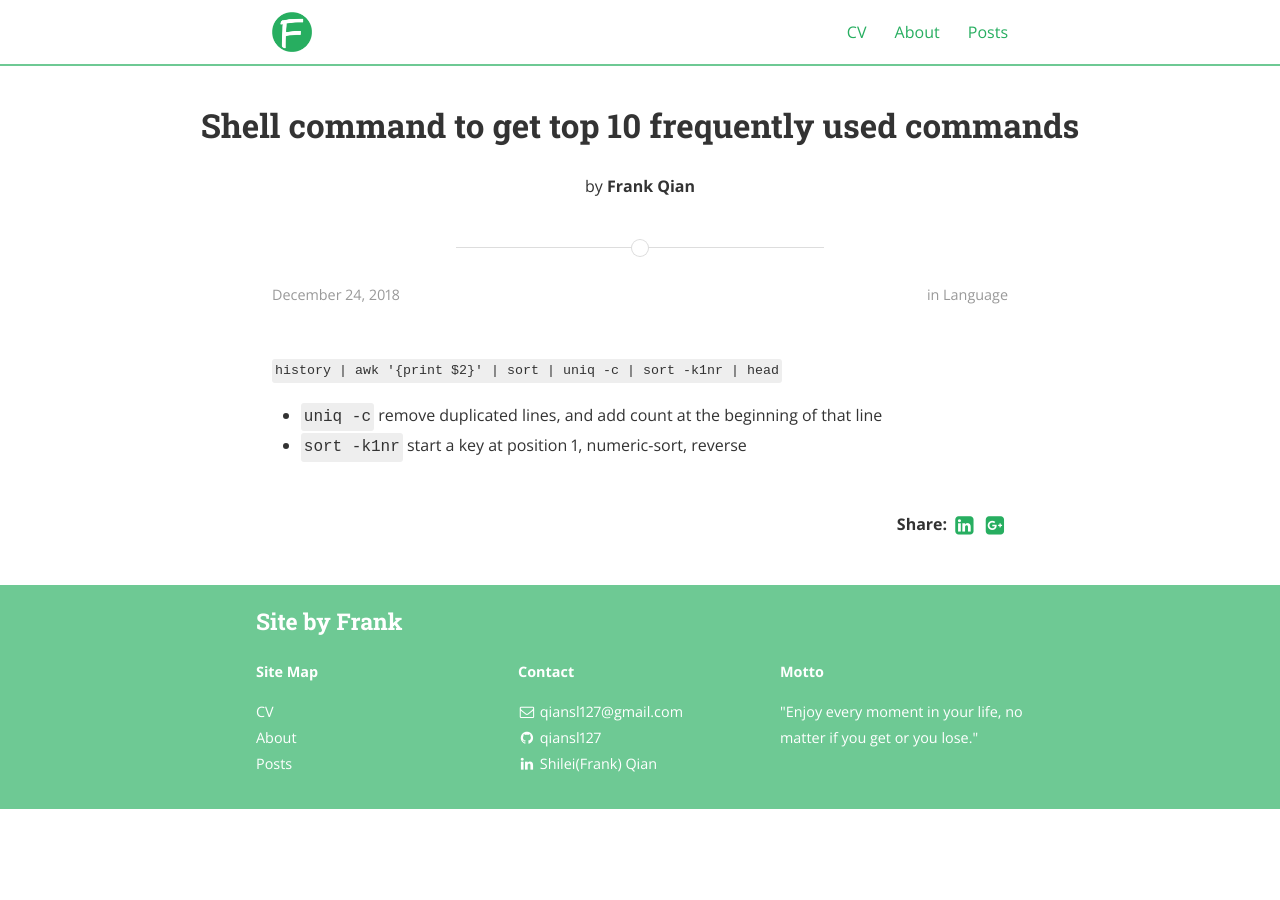
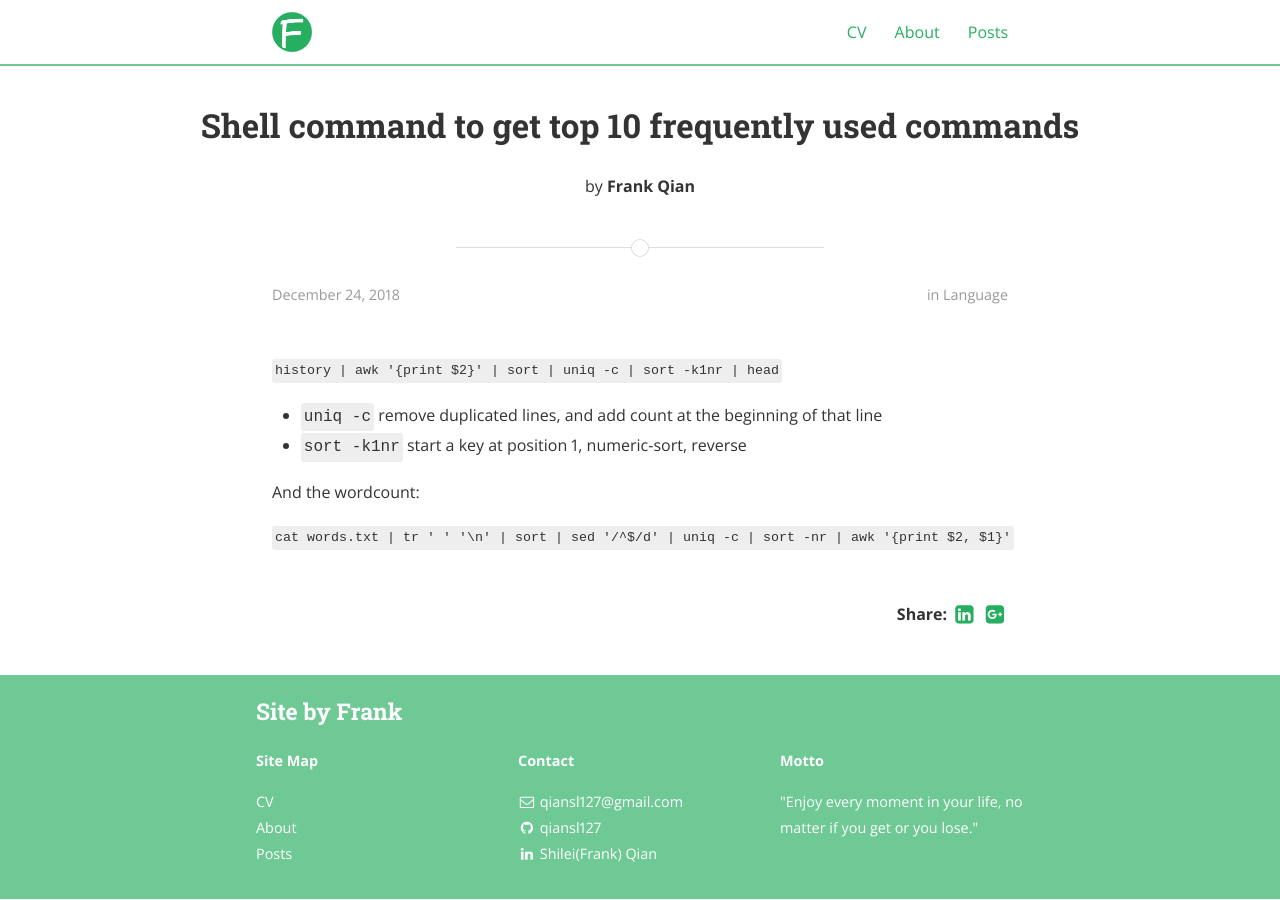
Before and after one commit to YangHR0805/qiansl127.github.io, a Jekyll site: the page built from _posts/2018-12-24-language.markdown, in a window 1280 px wide. Built offline with Jekyll 4.4.1, drawn with Linux system fonts in a browser that asks for light colours; nearby versions of some CDN libraries; a style sheet for code colours, icons or effects is not loaded.

Commit message:
Add wordcount in shell

````diff
--- a/_posts/2018-12-24-language.markdown
+++ b/_posts/2018-12-24-language.markdown
@@ -13,3 +13,8 @@ history | awk '{print $2}' | sort | uniq -c | sort -k1nr | head
 
 - `uniq -c` remove duplicated lines, and add count at the beginning of that line
 - `sort -k1nr` start a key at position 1, numeric-sort, reverse
+
+And the wordcount:
+```bash
+cat words.txt | tr ' ' '\n' | sort | sed '/^$/d' | uniq -c | sort -nr | awk '{print $2, $1}'
+```
````
